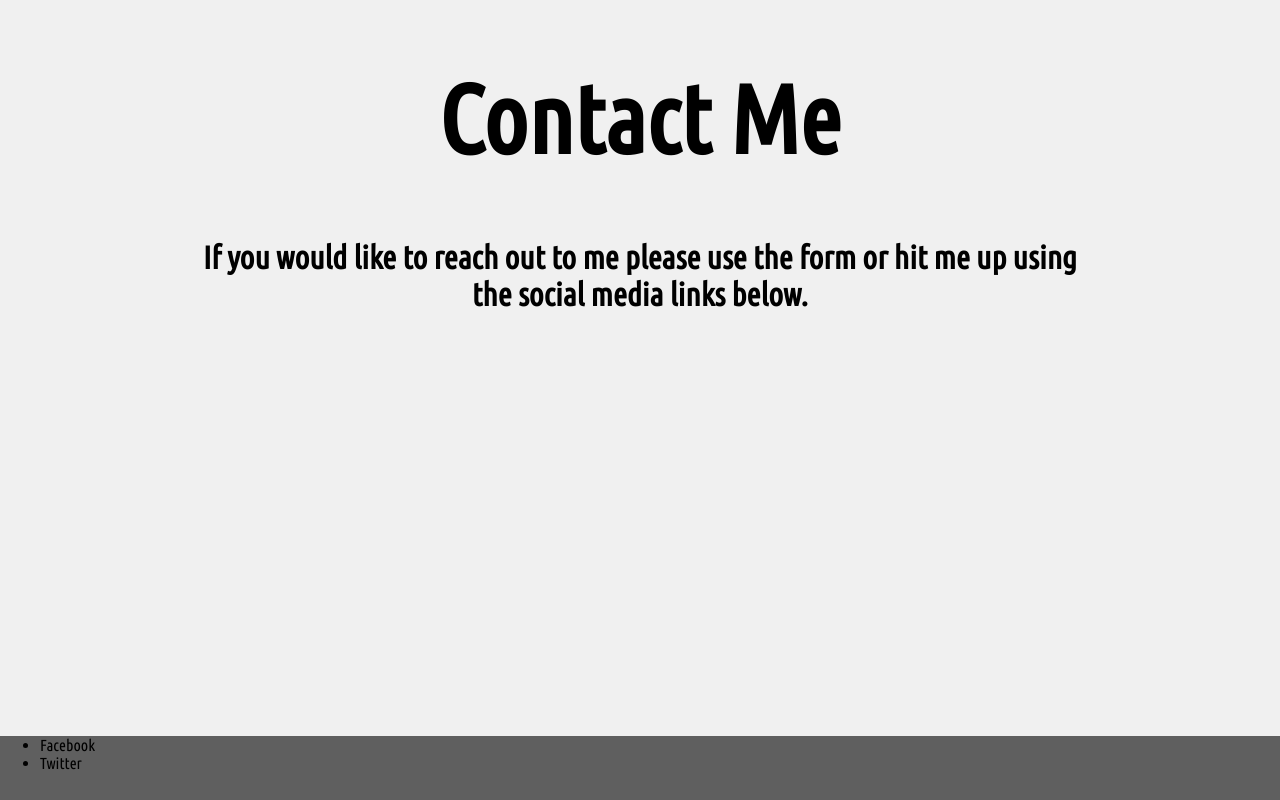
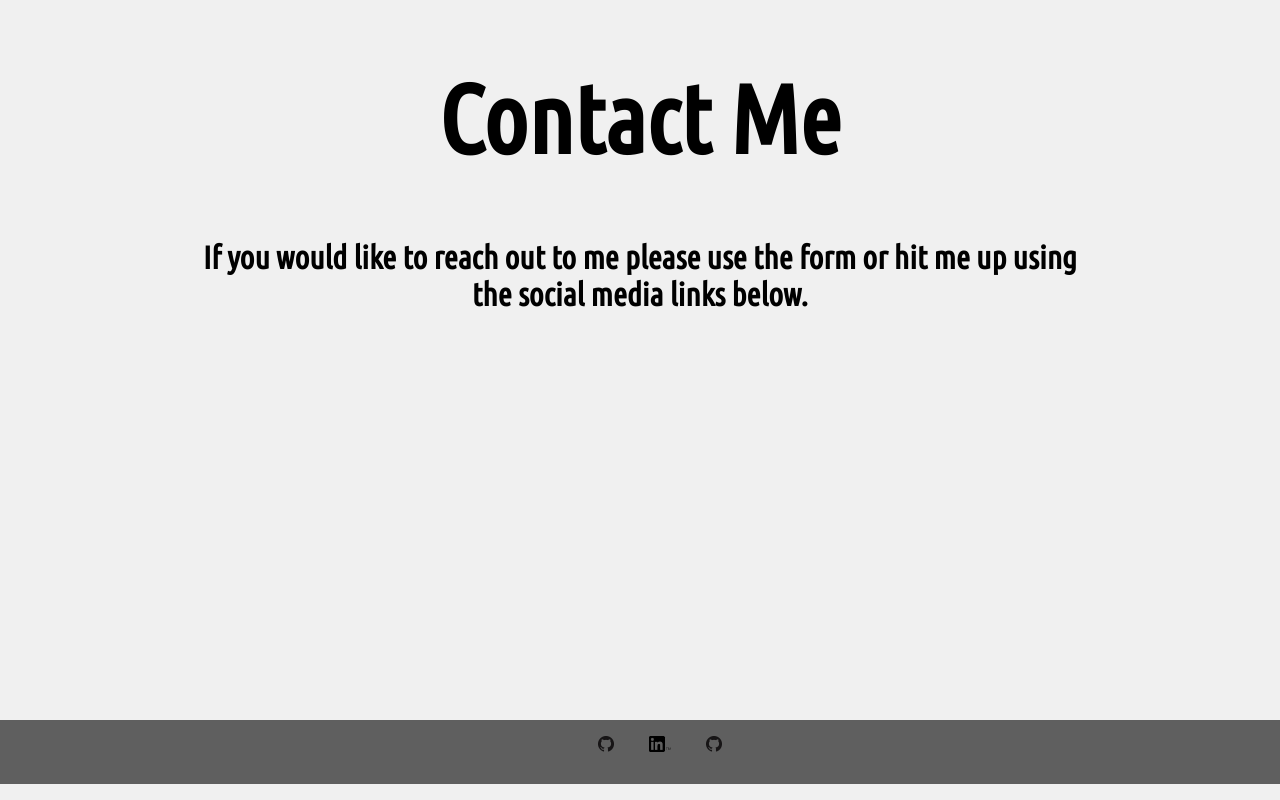
Before and after one commit to pageyboy/pageyboy.github.io, a plain HTML site: page index.html in a window 1280 px wide. Shown: the part 3120-3920 px from the top of the page. Drawn offline with Linux system fonts and the light colour scheme.

Commit message:
Adding images to site-footer and setup links.

```diff
--- a/index.html
+++ b/index.html
@@ -85,8 +85,9 @@
 
 		<footer class="site-footer">
 			<ul>
-				<li>Facebook</li>
-				<li>Twitter</li>
+				<li><a href="https://github.com/pageyboy"><img class="social-logo" src="images/GitHub/GitHub-Mark-32px.png"></a></li>
+				<li><a href="https://www.linkedin.com/in/chrispage1"><img class="social-logo" src="images/LinkedIn/In-Black-28px-TM.png"></a></li>
+				<li><a href="https://twitter.com/_pageyboy/"><img class="social-logo" src="images/GitHub/GitHub-Mark-32px.png"></a></li>
 			</ul>
 		</footer>
 
--- a/styles/style.css
+++ b/styles/style.css
@@ -99,4 +99,28 @@ html, body {
 }
 .site-footer {
   background: #5F5F5F;
+  text-align: center;
 }
+
+.site-footer  ul {
+	list-style-type: none; /* No bullet points */
+	display: inline-block;
+	font-size: 1em;
+	height: 1em;
+	line-height: 1em;
+}
+
+.site-footer  li {
+	display: inline; /* Adds li items in a horizontal list */
+}
+
+.site-footer li a {
+	text-decoration: none;
+	color: white;
+	padding: 1em;
+}
+
+.social-logo {
+	max-height: 1em;
+	width: auto;
+}
```
